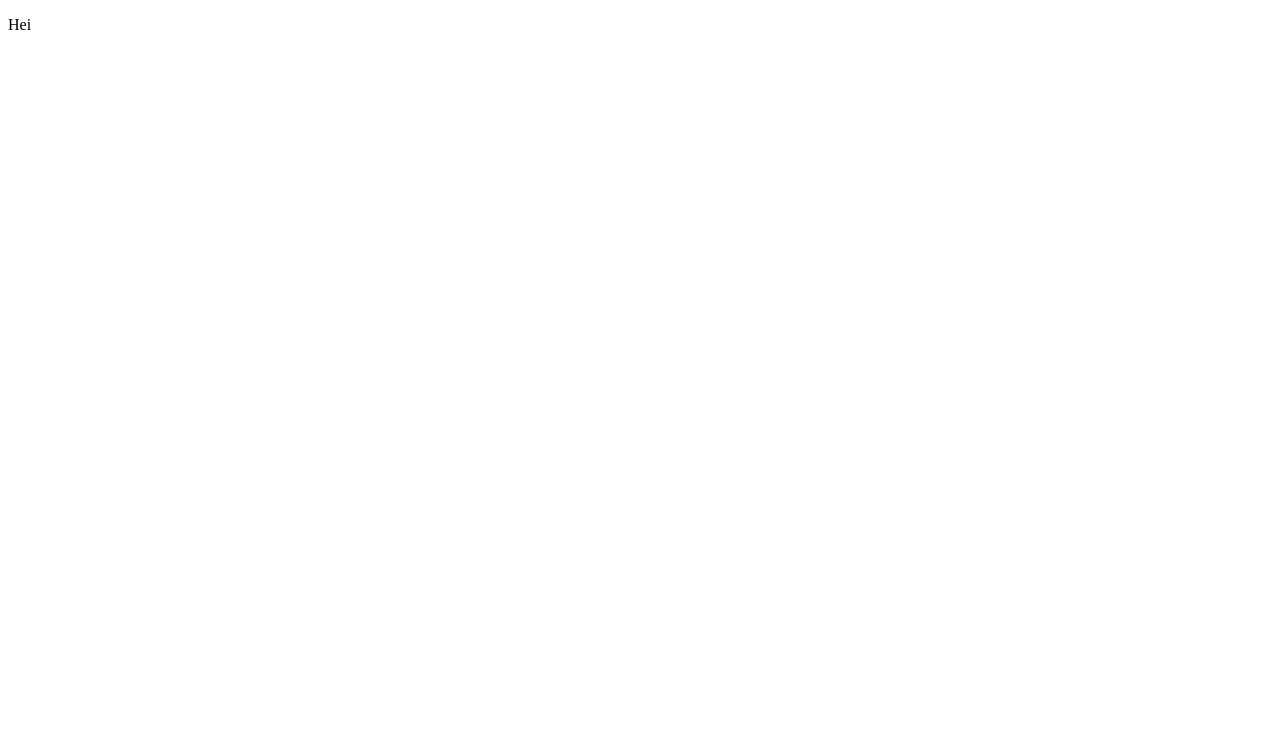
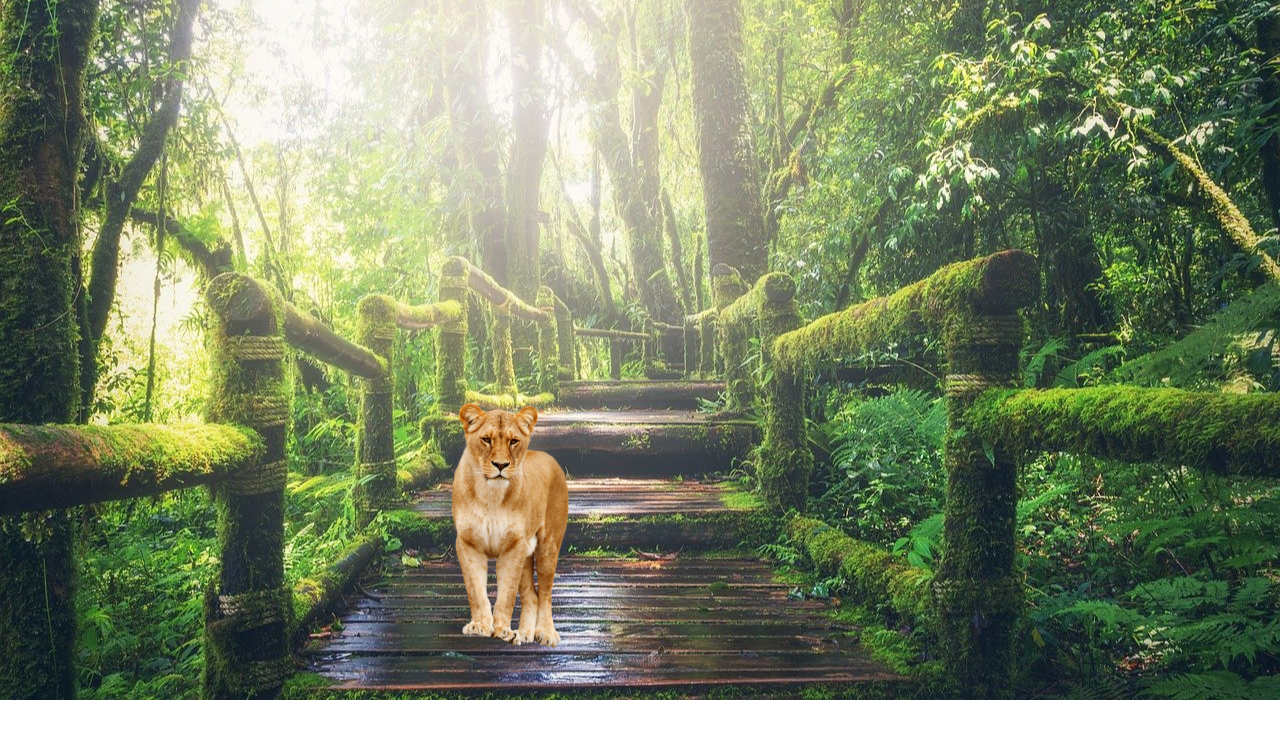
Before and after one commit to bare74/jungel, a plain HTML site: page index.html in a window 1280 px wide. Drawn offline with Linux system fonts and the light colour scheme.

Commit message:
new img files

```diff
--- a/css/style.css
+++ b/css/style.css
@@ -0,0 +1,26 @@
+body {
+  margin: 0;
+}
+
+.main-container {
+  position: relative;
+  background-image: url("../img/background-pic.jpeg");
+  height: 700px;
+  background-position: center;
+  background-repeat: no-repeat;
+  background-size: cover;
+}
+
+.box1{
+    position:relative;
+
+    top: 400px;
+    left: 450px;
+    width: 150px;
+    height: 250px;
+}
+
+.box1 img {
+    height: 250px;
+    width: auto;
+}
--- a/index.html
+++ b/index.html
@@ -8,6 +8,8 @@
     <title>Document</title>
 </head>
 <body>
-    <p>Hei</p>
+<div class="main-container">
+<div class="box1"><img src="./img/lion.webp" alt="a lion"></div>
+    </div>
 </body>
 </html>
```
Also changed, not shown: img/background-pic.jpeg (added), img/lion.webp (added).
